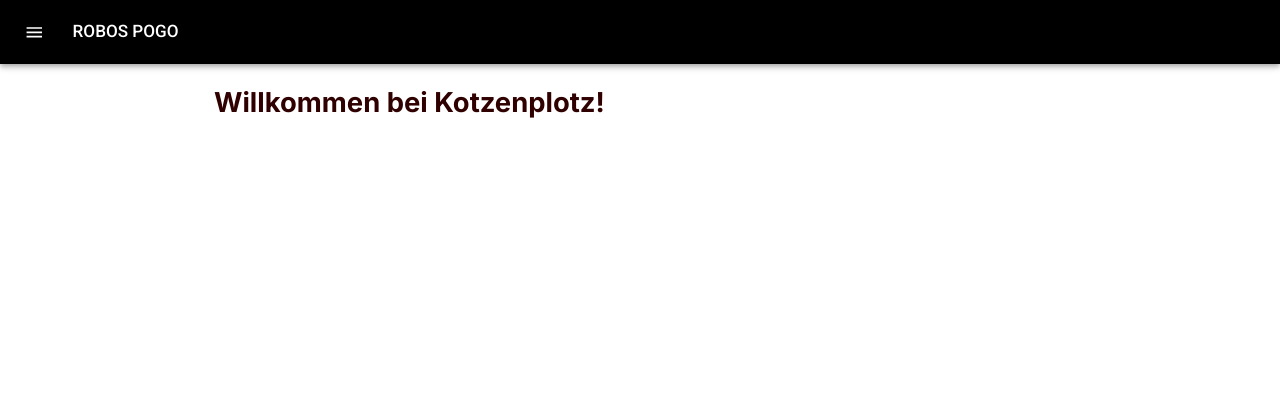
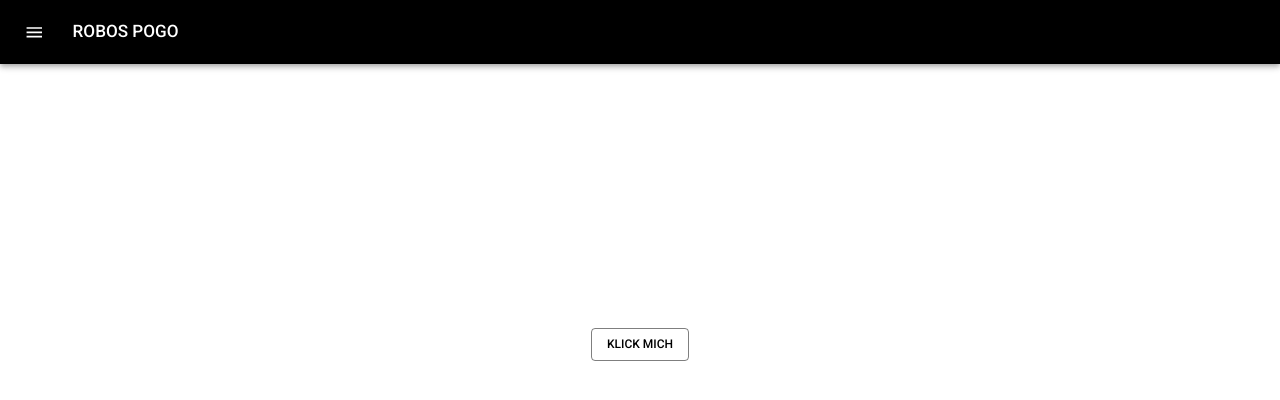
Before and after one commit to Pi-Zmn/tainer, a Next.js app in the folder tainer-frontend/: page / in a window 1280 px wide. Shown: the top 400 px of the page. Built offline with nearby package versions, Linux system fonts and the light colour scheme.

Commit message:
start knopf

```diff
--- a/tainer-frontend/package.json
+++ b/tainer-frontend/package.json
@@ -5,7 +5,7 @@
   "scripts": {
     "dev": "next dev",
     "build": "next build",
-    "start": "next start -p 80",
+    "start": "next start",
     "lint": "next lint"
   },
   "dependencies": {
@@ -15,6 +15,7 @@
     "@mui/material": "^5.15.2",
     "@mui/x-date-pickers": "^6.18.6",
     "dayjs": "^1.11.10",
+    "js-cookie": "^3.0.5",
     "next": "14.0.4",
     "prettier": "^3.1.1",
     "react": "^18",
--- a/tainer-frontend/src/app/page.module.css
+++ b/tainer-frontend/src/app/page.module.css
@@ -0,0 +1,6 @@
+.buttonContainer {
+    display: flex;
+    justify-content: space-around;
+    align-items: center;
+    min-height: 70vh;
+}
--- a/tainer-frontend/src/app/page.tsx
+++ b/tainer-frontend/src/app/page.tsx
@@ -1,11 +1,27 @@
+'use client'
+
+import React, {useEffect, useState} from "react";
+import Button from "@mui/material/Button";
+
 import YouTubePlayer from "@/components/YouTubePlayer/YouTubePlayer";
+import styles from './page.module.css'
 
 export default function Home() {
     const videoID: string = '8TxSgMUMIP4';
+    const [showVideo, setShowVideo] = useState<boolean>(false);
+
+    const toggleShowVideo = () => {
+        setShowVideo(!showVideo);
+    }
+
   return (
-    <div>
-        <h1>Willkommen bei Kotzenplotz!</h1>
-      <YouTubePlayer videoId={videoID} />
-    </div>
+      showVideo ?
+          <div>
+              <h1>Willkommen bei Kotzenplotz!</h1>
+              <YouTubePlayer videoId={videoID} />
+          </div> :
+          <div className={styles.buttonContainer}>
+              <Button variant="outlined" onClick={toggleShowVideo}>Klick mich</Button>
+          </div>
   )
 }
```
Also changed, not shown: 1 other file (tests, documents, lock files or other folders).
